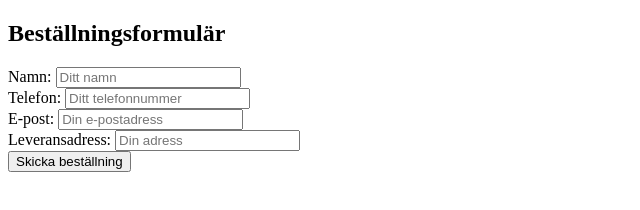
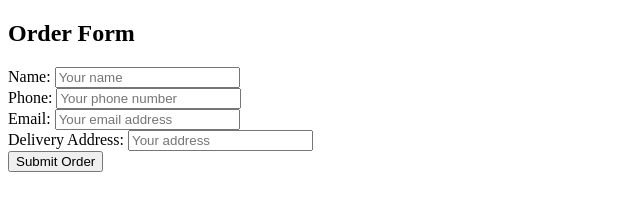
Before and after one commit to pontuslundingit/Simple_Webshop, a plain HTML site: page order.html in a window 1280 px wide. Shown: the whole page, without its empty margins (0-640 px from the left). Drawn offline with Linux system fonts and the light colour scheme.

Commit message:
updated language

```diff
--- a/order.html
+++ b/order.html
@@ -1,56 +1,54 @@
 <!DOCTYPE html>
-<html lang="sv">
+<html lang="en">
   <head>
     <meta charset="UTF-8" />
-    <title>Beställningssida</title>
+    <title>Order Page</title>
   </head>
   <body>
     <div class="container">
-      <h2>Beställningsformulär</h2>
+      <h2>Order Form</h2>
       <form id="orderForm">
         <div class="form-group">
-          <label for="name">Namn:</label>
+          <label for="name">Name:</label>
           <input
             type="text"
             id="name"
             name="name"
-            placeholder="Ditt namn"
+            placeholder="Your name"
             required
           />
         </div>
         <div class="form-group">
-          <label for="phone">Telefon:</label>
+          <label for="phone">Phone:</label>
           <input
             type="tel"
             id="phone"
             name="phone"
-            placeholder="Ditt telefonnummer"
+            placeholder="Your phone number"
             required
           />
         </div>
         <div class="form-group">
-          <label for="email">E-post:</label>
+          <label for="email">Email:</label>
           <input
             type="email"
             id="email"
             name="email"
-            placeholder="Din e-postadress"
+            placeholder="Your email address"
             required
           />
         </div>
         <div class="form-group">
-          <label for="address">Leveransadress:</label>
+          <label for="address">Delivery Address:</label>
           <input
             type="text"
             id="address"
             name="address"
-            placeholder="Din adress"
+            placeholder="Your address"
             required
           />
         </div>
-        <button type="submit" class="btn btn-primary">
-          Skicka beställning
-        </button>
+        <button type="submit" class="btn btn-primary">Submit Order</button>
       </form>
     </div>
   </body>
```
